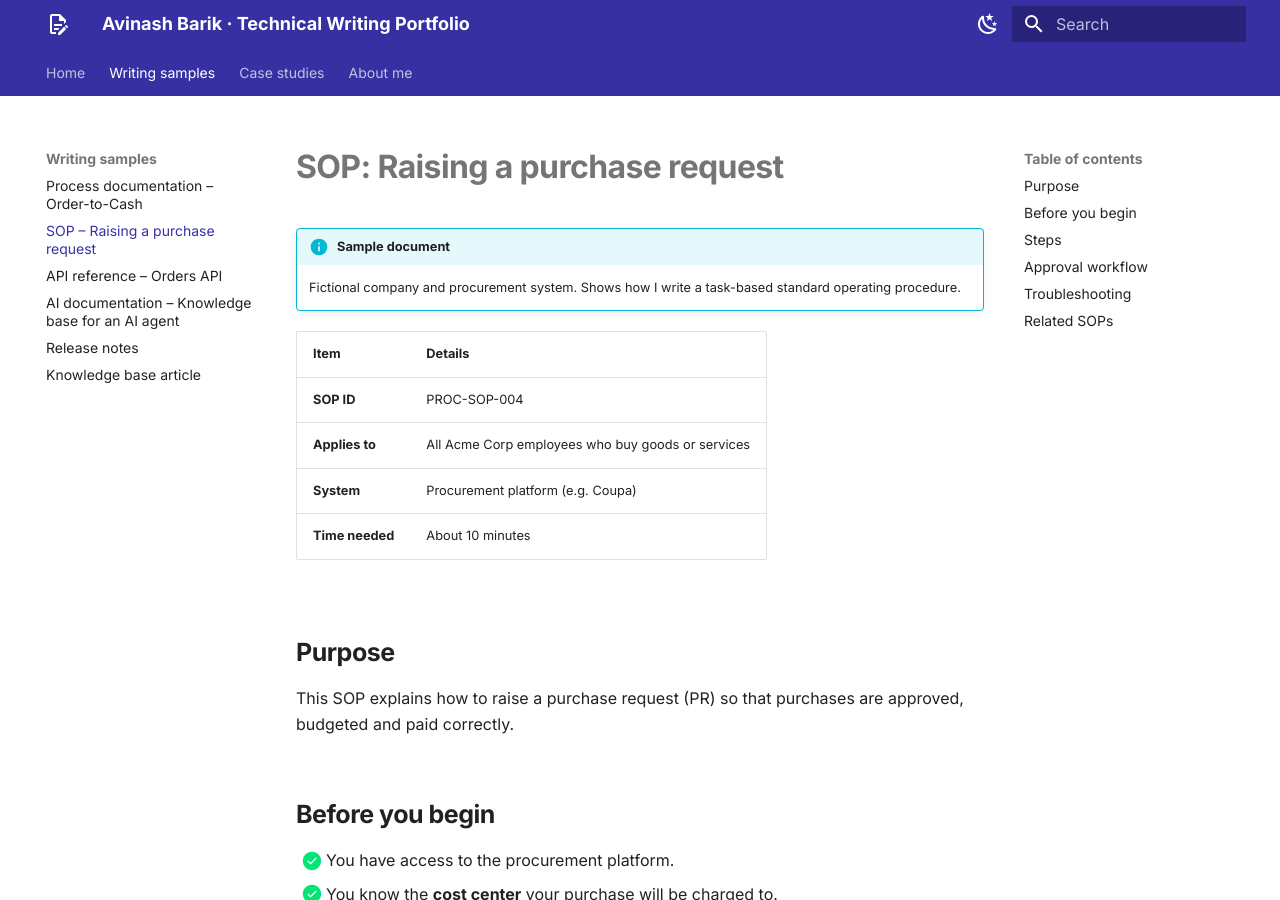
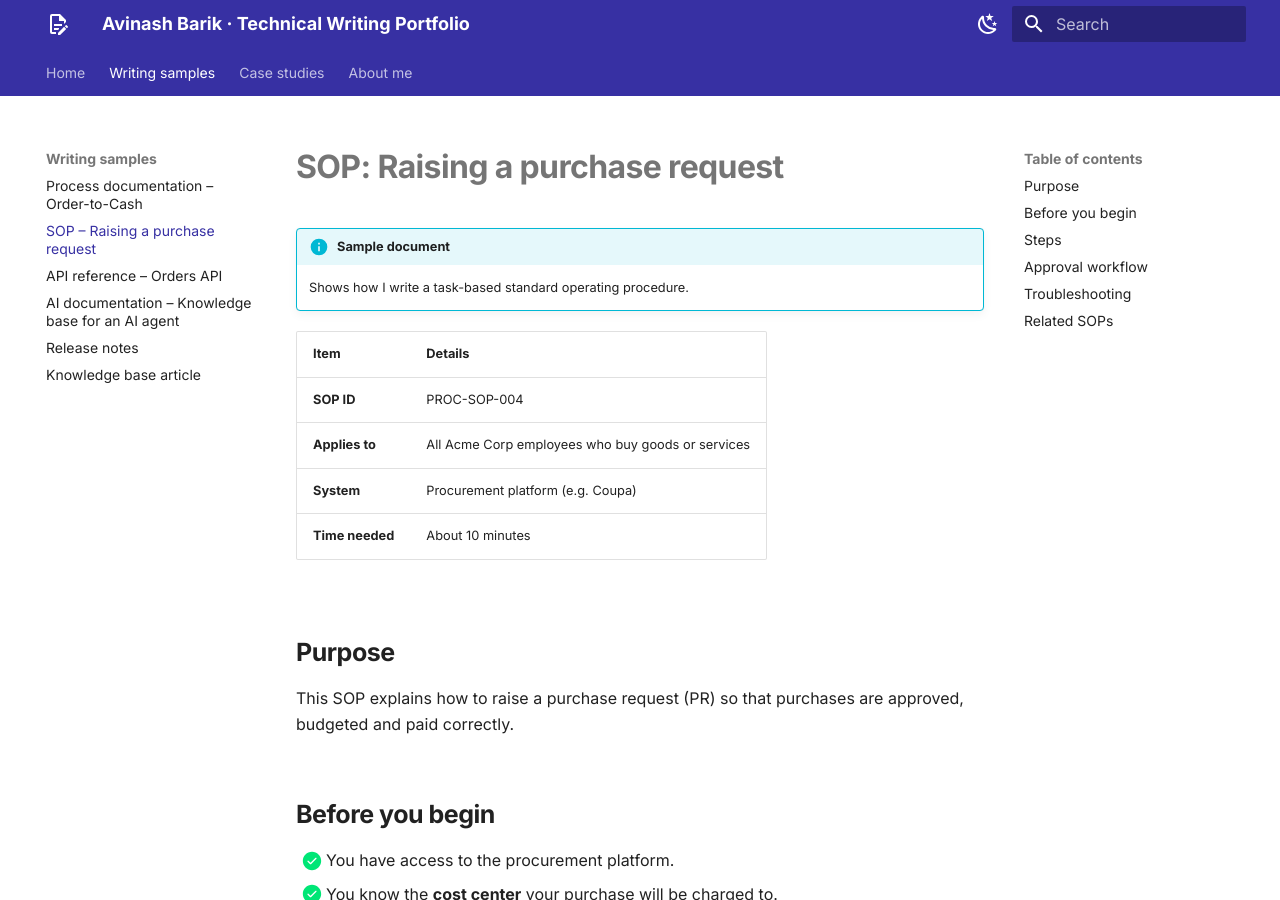
Before and after one commit to Avinash0789/Avinash0789.github.io, an MkDocs documentation site: the page built from docs/samples/sop-purchase-request.md, in a window 1280 px wide and 900 px high. Built offline with MkDocs 1.6.1 and Material for MkDocs 9.7.7, drawn with Linux system fonts in a browser that asks for light colours.

Commit message:
Update sample note (sop-purchase-request.md)
Updated the description in the SOP document.

```diff
--- a/docs/samples/sop-purchase-request.md
+++ b/docs/samples/sop-purchase-request.md
@@ -1,7 +1,7 @@
 # SOP: Raising a purchase request
 
 !!! info "Sample document"
-    Fictional company and procurement system. Shows how I write a task-based standard operating procedure.
+    Shows how I write a task-based standard operating procedure.
 
 | Item | Details |
 |---|---|
```
